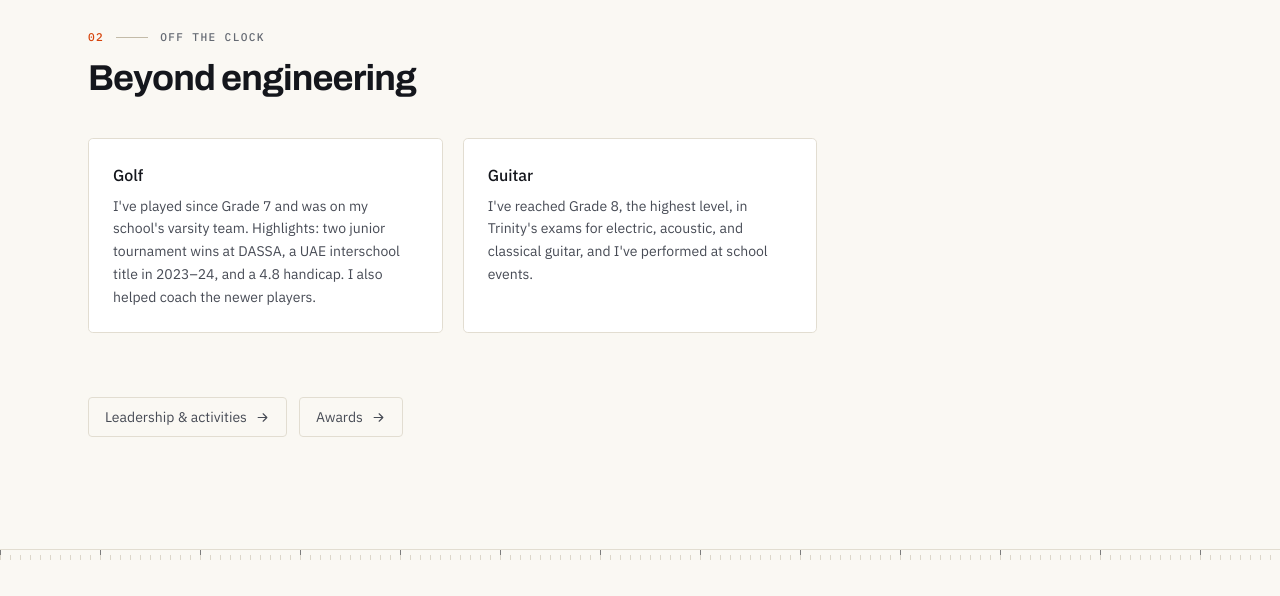
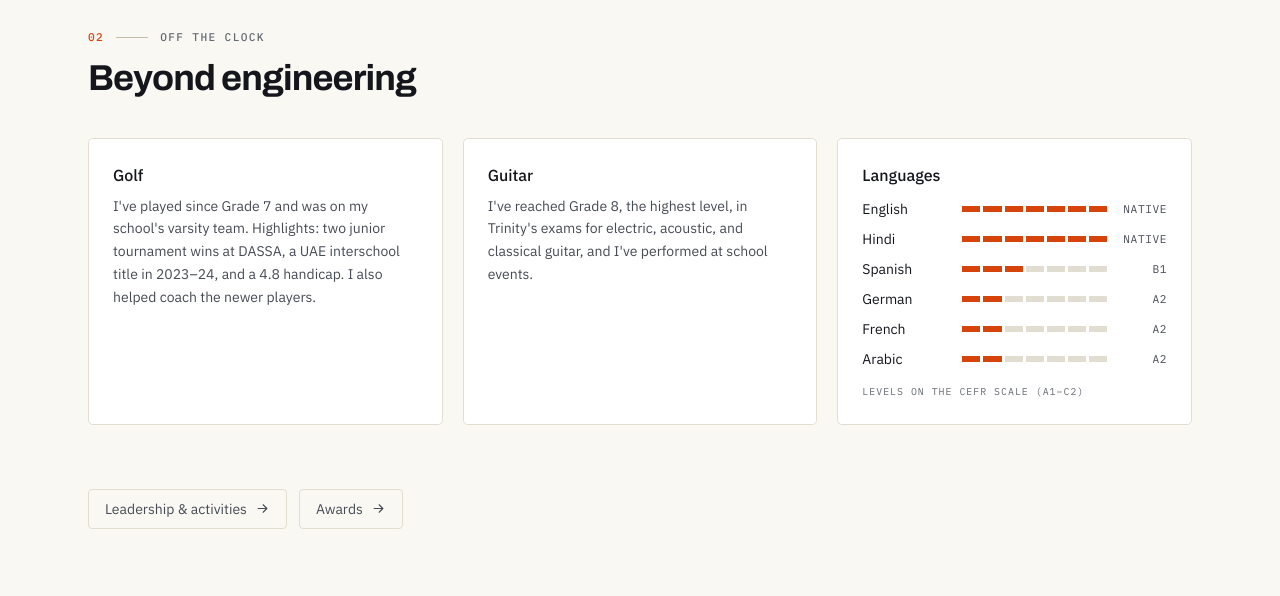
Before and after one commit to aryan-agarwal1108/aryan-agarwal1108.github.io, an Astro site: page /about in a window 1280 px wide. Shown: the part 2120-2716 px from the top of the page. Built offline with nearby package versions, Linux system fonts and the light colour scheme; Astro itself is replaced by a stand-in of ours.

Commit message:
Add languages to the About page and skills
Co-Authored-By: Claude Opus 5.5 <noreply@anthropic.com>

```diff
--- a/src/config.ts
+++ b/src/config.ts
@@ -453,6 +453,7 @@ export const skills: { group: string; items: string[] }[] = [
   { group: 'Programming & Tools', items: ['Python', 'NumPy', 'Matplotlib', 'C++', 'Java', 'PennyLane', 'TensorFlow', 'Qiskit', 'Arduino'] },
   { group: 'Physics & Lab', items: ['Experimental Physics', 'Polarimetry', 'Mie Scattering', 'Quantum Optics', 'Photonics', 'Vernier LabQuest', 'Uncertainty Analysis'] },
   { group: 'Aerospace', items: ['Aircraft Design', 'Weight & Balance', 'Hybrid Propulsion', 'Model Rocketry', 'Propeller Slipstream Analysis', 'Takeoff Performance'] },
+  { group: 'Languages', items: ['English (Native)', 'Hindi (Native)', 'Spanish (B1)', 'German (A2)', 'French (A2)', 'Arabic (A2)'] },
 ];
 
 // ── Personal (About page) ────────────────────────────────────
@@ -472,6 +473,16 @@ export const now: string[] = [
   'Getting ready to start at CHESS in January',
 ];
 
+// Languages (CEFR levels: A1–C2, or Native). Shown on the About page and in Skills.
+export const languages: { name: string; level: string }[] = [
+  { name: 'English', level: 'Native' },
+  { name: 'Hindi', level: 'Native' },
+  { name: 'Spanish', level: 'B1' },
+  { name: 'German', level: 'A2' },
+  { name: 'French', level: 'A2' },
+  { name: 'Arabic', level: 'A2' },
+];
+
 // "Beyond engineering" section on the About page (hidden if empty).
 export const interests: { title: string; text: string }[] = [
   {
--- a/src/pages/about.astro
+++ b/src/pages/about.astro
@@ -1,7 +1,7 @@
 ---
 import BaseLayout from '../layouts/BaseLayout.astro';
 import Icon from '../components/Icon.astro';
-import { site, education, leadership, highlights, now, interests } from '../config';
+import { site, education, leadership, highlights, now, interests, languages } from '../config';
 import { url } from '../utils';
 
 // A short "how I got here" path, built from the resume. Oldest first.
@@ -148,6 +148,29 @@ const journey: { when: string; where: string; what: string; next?: boolean }[] =
                 <p class="mt-2 text-sm leading-relaxed text-muted">{it.text}</p>
               </div>
             ))}
+            {languages.length > 0 && (
+              <div class="reveal card p-6">
+                <h3 class="font-medium text-fg">Languages</h3>
+                <ul class="mt-3 space-y-2.5 text-sm">
+                  {languages.map((l) => {
+                    const steps = ['A1', 'A2', 'B1', 'B2', 'C1', 'C2', 'Native'];
+                    const n = steps.indexOf(l.level) + 1;
+                    return (
+                      <li class="grid grid-cols-[5.5rem_1fr_auto] items-center gap-3">
+                        <span class="text-fg">{l.name}</span>
+                        <span class="flex gap-[3px]" aria-hidden="true">
+                          {steps.map((_, k) => (
+                            <span class:list={['h-1.5 flex-1', k < n ? 'bg-accent' : 'bg-line']} />
+                          ))}
+                        </span>
+                        <span class="w-12 text-right font-mono text-[0.7rem] tracking-wider text-muted uppercase">{l.level}</span>
+                      </li>
+                    );
+                  })}
+                </ul>
+                <p class="mt-4 font-mono text-[0.62rem] tracking-[0.1em] text-faint uppercase">Levels on the CEFR scale (A1–C2)</p>
+              </div>
+            )}
           </div>
         </div>
       )
```
